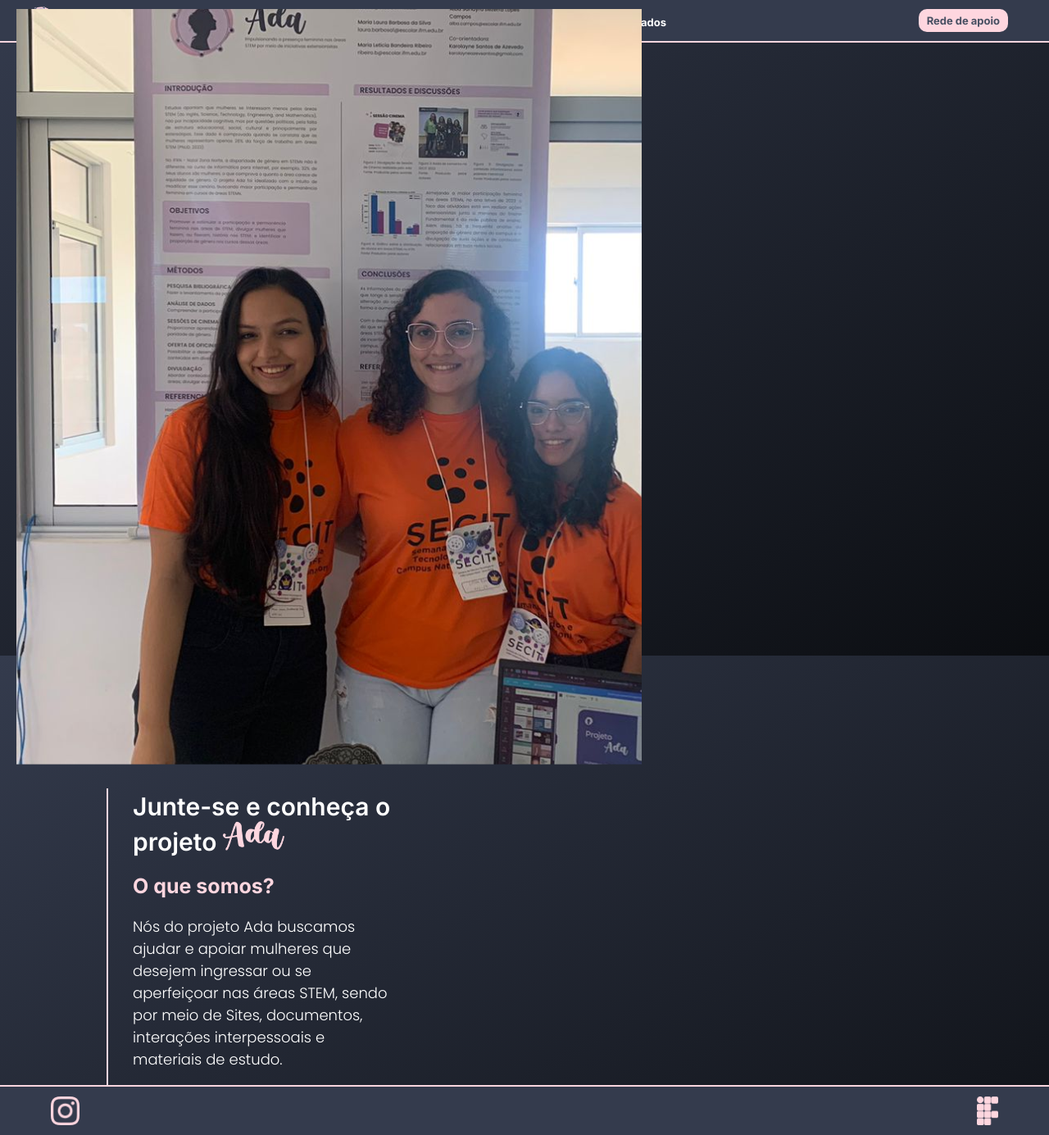
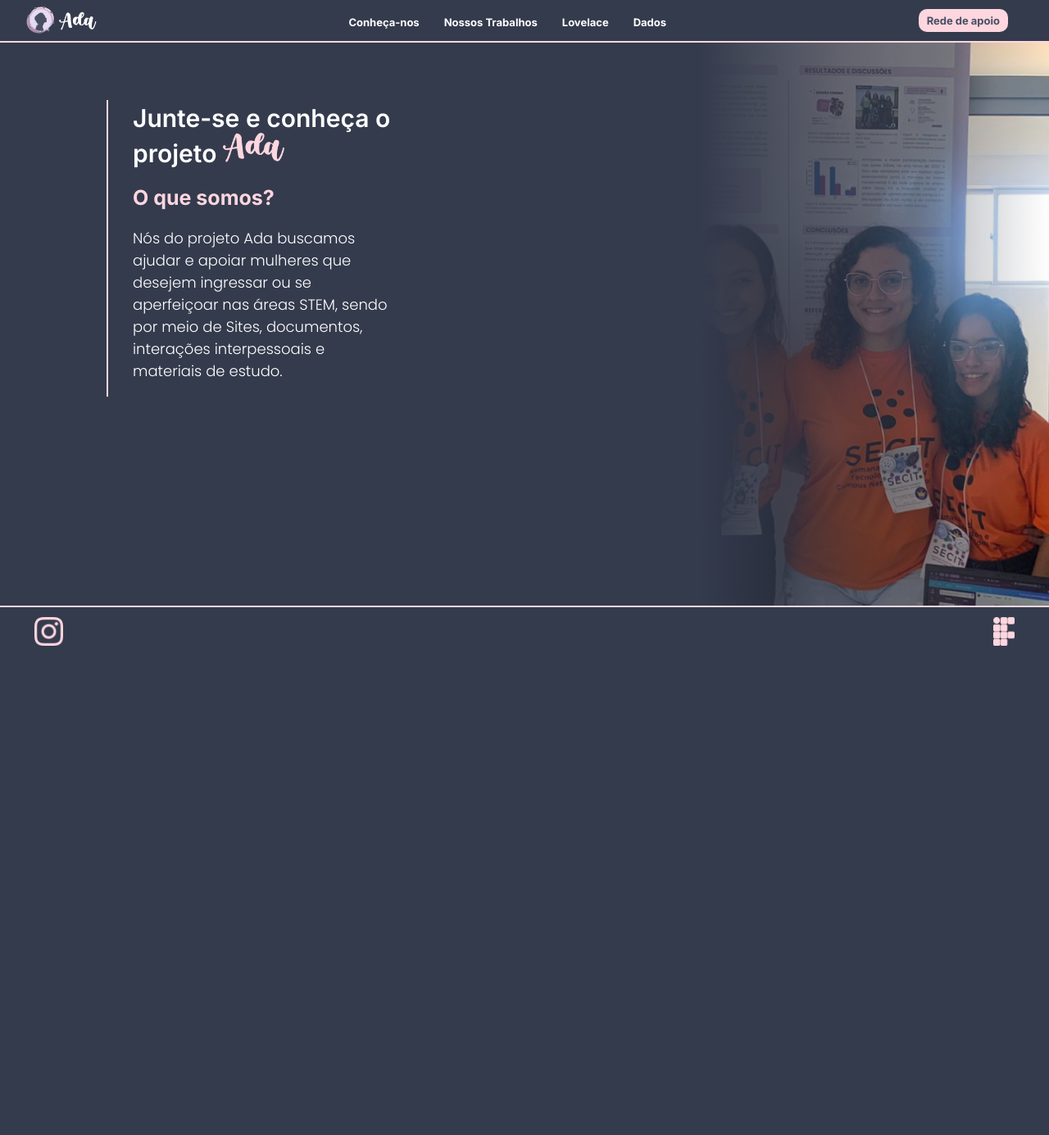
Before and after one commit to Marialaura-bs/Sistema-Ada, a Flask app: page / in a window 1280 px wide. Shown: the whole page at 82% size. After the commit the page ends 788 px from the top, so only its background shows below. Run offline with Flask 3, Linux system fonts and the light colour scheme.

Commit message:
FOOTERRR E BECKGRAUNDIIII

```diff
--- a/static/css/style.css
+++ b/static/css/style.css
@@ -1,10 +1,14 @@
 html{
     height: 100%;
     min-height: 100vh;
+    width: 100%;
+    display: flex;
+    flex-direction: column;
 }
 
 body{
-    background-color: #474F62;
+    display: flex;
+    flex-direction: column;
     margin: 0;
     padding: 0;
     min-height: 100vh;
@@ -13,16 +17,13 @@ body{
     background-size: cover;
 }
 
+
 /*INDEX.HTML*/
-
-.backgroundgirls{
-    background-image: linear-gradient(to right, rgba(0, 0, 0, 0.7), rgba(0, 0, 0, 0.3)), url('/path/to/image.png') no-repeat center center;;
-    height: 100vh;
-    background-size: cover;
-    display: flex;
-    align-items: center;
-    justify-content: left;
-    padding: 20px;
+body.paginaindex{
+    background: linear-gradient(to right, #343B4D, #343B4D, #343B4D ,#343b4d00),  url('/static/img/fotogirls_ada_index.png');
+    background-position: right bottom ;
+    background-repeat: no-repeat;
+    background-size:contain
 }
 
 .texto_index{
@@ -158,7 +159,7 @@ footer {
     justify-content: space-between;
     align-items: center;
     margin: 0 auto;
-    padding: 0 20px;
+
 }
 
 .logo-esquerda, .logo-direita {
--- a/templates/base.html
+++ b/templates/base.html
@@ -11,7 +11,6 @@
     <title>Document</title>
 </head>
 <body>
-    <div class="gradient"></div>
     <header>
         <div class="logo_ada">
             <a href="{{url_for('index')}}"></a><img src="/static/img/logo_ada.png" alt="">
@@ -30,18 +29,15 @@
                 <a href="{{url_for('login')}}">Rede de apoio</a>
             </div>
         </header>
-
     <main>
         {% block conteudo %}
         {% endblock %}
     </main>
-
     <footer>
         <div class="footer-container">
             <img src="/static/img/logoinsta.png" alt="Logo Esquerda" class="logo-esquerda">
             <img src="/static/img/logoif.png" alt="Logo Direita" class="logo-direita">
         </div>
     </footer>
-
 </body>
 </html>
--- a/templates/index.html
+++ b/templates/index.html
@@ -1,14 +1,14 @@
 {% extends 'base.html' %}
 
     {% block conteudo %}
-        <div class="backgroundgirls">
-            <img src="/static/img/fotogirls_ada_index.png" alt="">
+    <body class="paginaindex">
+        <div>
+            <div class="backgroundindex"></div>
+            <section class="texto_index">
+                <h1>Junte-se e conheça o <br>projeto <img src="/static/img/Ada.png" alt=""></h1>
+                <h2>O que somos?</h2>
+                <p>Nós do projeto Ada buscamos <br> ajudar e apoiar mulheres que <br> desejem ingressar ou se <br> aperfeiçoar nas áreas STEM, sendo <br> por meio de Sites, documentos, <br> interações interpessoais e <br> materiais de estudo.</p>
+            </section>
         </div>
-        <section class="texto_index">
-            <h1>Junte-se e conheça o <br>projeto <img src="/static/img/Ada.png" alt=""></h1>
-            <h2>O que somos?</h2>
-            <p>Nós do projeto Ada buscamos <br> ajudar e apoiar mulheres que <br> desejem ingressar ou se <br> aperfeiçoar nas áreas STEM, sendo <br> por meio de Sites, documentos, <br> interações interpessoais e <br> materiais de estudo.</p>
-        </section>
-    </div>
-
+    </body>
     {%endblock%}
```
